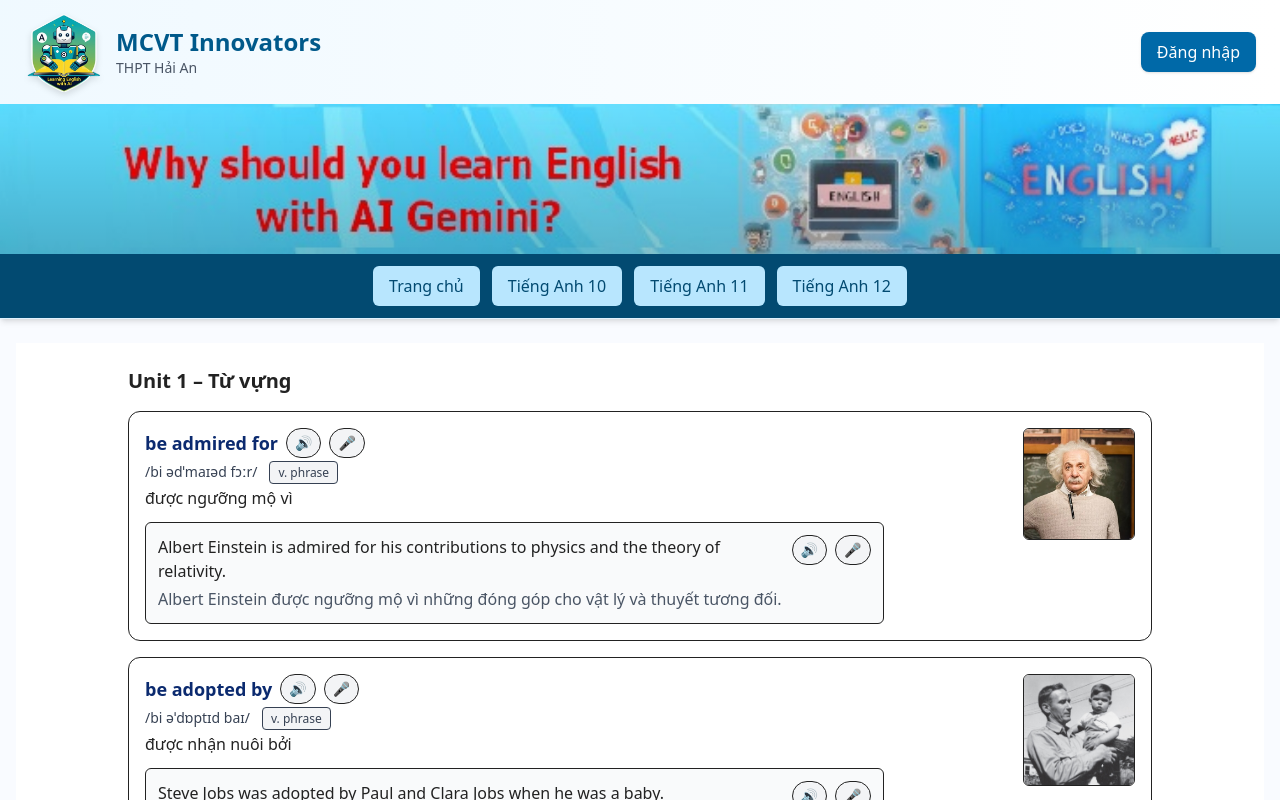
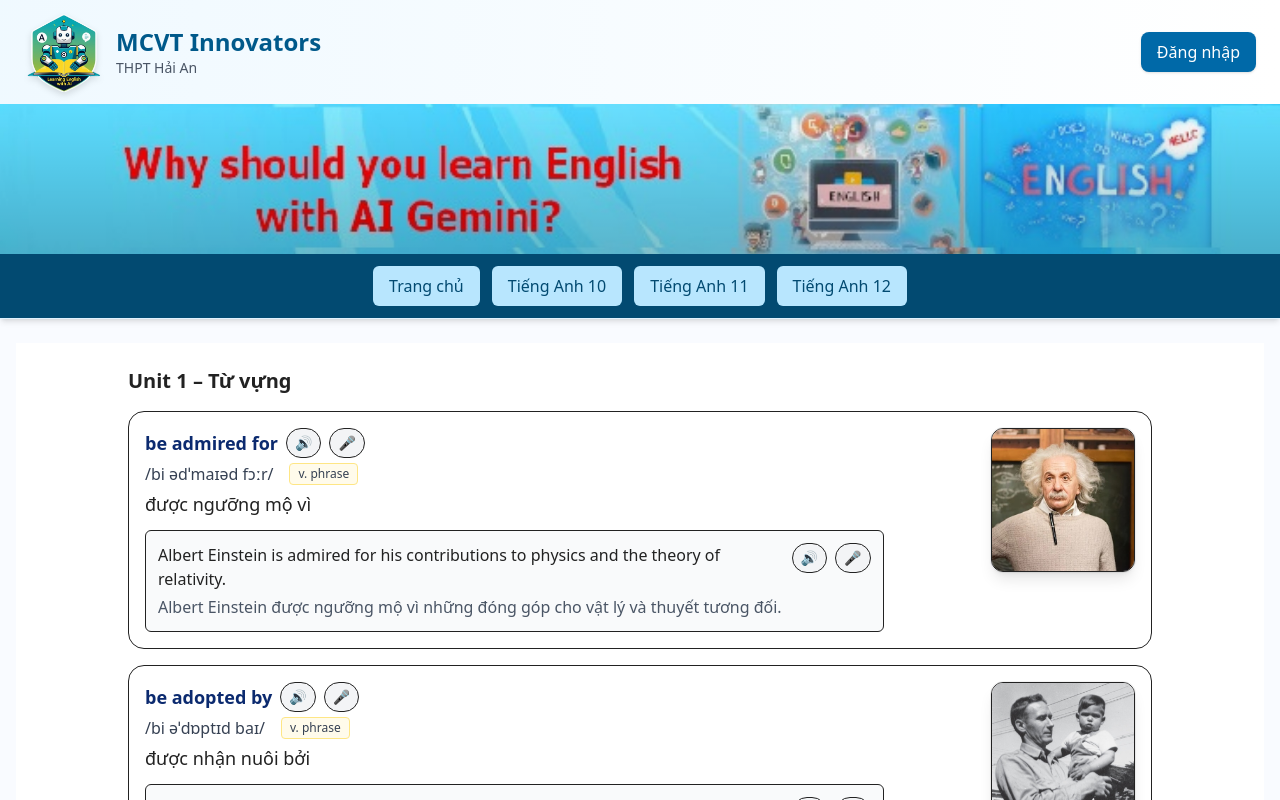
Before and after one commit to Thinit362/my-english-ai, a Next.js app: page /english-12/unit/1/vocabulary in a window 1280 px wide. Shown: the top 800 px of the page. Built offline with nearby package versions, Linux system fonts and the light colour scheme.

Commit message:
Update VocabLesson.tsx

```diff
--- a/components/VocabLesson.tsx
+++ b/components/VocabLesson.tsx
@@ -11,7 +11,7 @@ export type VocabItem = {
   vi: string;
   exampleEn?: string;
   exampleVi?: string;
-  imageFile?: string; // "be-admired-for.jpg" hoặc URL đầy đủ
+  imageFile?: string; // "be-admired-for.jpg" hoặc URL
 };
 
 type Props = {
@@ -19,6 +19,52 @@ type Props = {
   items: VocabItem[];
   baseImagePath?: string;
 };
+
+/** ====== Ghi chú loại từ (tóm lược theo Unit 1 – TA10) ======
+ * Bạn có thể điều chỉnh nội dung cho khớp chính xác nguồn bạn dùng.
+ */
+const POS_NOTES: Record<string, string> = {
+  verb:
+    "Động từ (v.): Miêu tả hành động hoặc trạng thái (do, walk, be...). Trong câu luôn có ít nhất một động từ.",
+  "verb phrase":
+    "Cụm động từ (v. phr.): Động từ + thành phần đi kèm (do the washing-up, take out...). Hoạt động như một động từ.",
+  "phrasal verb":
+    "Cụm động từ hai/tři thành phần (phr. v.): động từ + giới/tiểu từ (take out, look after...).",
+  noun:
+    "Danh từ (n.): Chỉ người, vật, sự việc, ý niệm (family, chores...). Có thể đứng làm chủ ngữ/tân ngữ.",
+  adjective:
+    "Tính từ (adj.): Bổ nghĩa cho danh từ hoặc đứng sau các liên động từ (be, seem...).",
+  adverb:
+    "Trạng từ (adv.): Bổ nghĩa cho động từ/tính từ/toàn câu (always, usually...).",
+  preposition:
+    "Giới từ (prep.): Nối các thành phần, chỉ quan hệ (in, on, after...).",
+  pronoun:
+    "Đại từ (pron.): Thay thế cho danh từ (I, you, they, mine...).",
+  conjunction:
+    "Liên từ (conj.): Nối từ/cụm từ/mệnh đề (and, but, because...).",
+  determiner:
+    "Hạn định từ (det.): Xác định danh từ (a, an, the, this, my...).",
+  interjection:
+    "Thán từ: Từ cảm thán (oh!, wow!, hey!).",
+};
+
+// Chuẩn hoá chuỗi pos về key trong POS_NOTES
+function normalizePOS(pos?: string) {
+  if (!pos) return "";
+  const p = pos.toLowerCase().replace(/\s+/g, " ").trim();
+  if (/(^|\W)(v\.?\s*phr|v\.?\s*phrase)/.test(p)) return "verb phrase";
+  if (/(^|\W)(phr\.?\s*v|phrasal verb)/.test(p)) return "phrasal verb";
+  if (/^v/.test(p)) return "verb";
+  if (/^n/.test(p)) return "noun";
+  if (/^adj/.test(p)) return "adjective";
+  if (/^adv/.test(p)) return "adverb";
+  if (/^prep/.test(p)) return "preposition";
+  if (/^pron/.test(p)) return "pronoun";
+  if (/^conj/.test(p)) return "conjunction";
+  if (/^det/.test(p)) return "determiner";
+  if (/^interj/.test(p)) return "interjection";
+  return "";
+}
 
 /** ===== IndexedDB cache (TTS) ===== */
 const DB_NAME = "vocab-tts-db";
@@ -83,7 +129,7 @@ async function fetchTTS(text: string, voice: string): Promise<Blob> {
     body: JSON.stringify({
       text,
       languageCode: "en-US",
-      voice, // Neural2-D/F
+      voice,
       rate: 1.0,
       pitch: 0,
     }),
@@ -139,9 +185,17 @@ export default function VocabLesson({
   const [busyId, setBusyId] = useState<string | null>(null);
   const [playingId, setPlayingId] = useState<string | null>(null);
 
+  // POS popover
+  const [posOpenFor, setPosOpenFor] = useState<string | null>(null);
+
   // Practice popup state
   const [modalOpen, setModalOpen] = useState(false);
-  const [modalFor, setModalFor] = useState<{ id: string; text: string; label: string; voice: string } | null>(null);
+  const [modalFor, setModalFor] = useState<{
+    id: string;
+    text: string;
+    label: string;
+    voice: string;
+  } | null>(null);
 
   const [recUrl, setRecUrl] = useState<string | null>(null);
   const [recoding, setRecoding] = useState(false);
@@ -152,25 +206,26 @@ export default function VocabLesson({
   const [percent, setPercent] = useState<number | null>(0);
   const [modelUrl, setModelUrl] = useState<string | null>(null);
 
-  // SpeechRecognition instance (giữ lại để stop được)
+  // SpeechRecognition instance
   const srRef = useRef<any>(null);
 
   // voices
-  const VOICE_WORD = "en-US-Neural2-D";     // nam, rõ
-  const VOICE_EXAMPLE = "en-US-Neural2-F";  // nữ, tự nhiên
+  const VOICE_WORD = "en-US-Neural2-D";
+  const VOICE_EXAMPLE = "en-US-Neural2-F";
 
   useEffect(() => {
     if (typeof window !== "undefined") {
       audioRef.current = new Audio();
       setIsClient(true);
+      // đóng popover khi click ra ngoài
+      const handler = (e: MouseEvent) => {
+        const el = e.target as HTMLElement;
+        if (!el.closest?.("[data-pos-pop]")) setPosOpenFor(null);
+      };
+      window.addEventListener("click", handler);
+      return () => window.removeEventListener("click", handler);
     }
-    return () => {
-      try { audioRef.current?.pause(); } catch {}
-      urlMem.current.forEach((u) => URL.revokeObjectURL(u));
-      urlMem.current.clear();
-      // stop SR nếu còn
-      try { srRef.current?.stop?.(); } catch {}
-    };
+    return () => {};
   }, []);
 
   async function getAudioUrl(text: string, voice: string) {
@@ -194,7 +249,6 @@ export default function VocabLesson({
     if (!isClient || !text) return;
     const a = audioRef.current ?? new Audio();
 
-    // toggle stop
     if (playingId === id && !a.paused) {
       a.pause();
       a.currentTime = 0;
@@ -232,13 +286,17 @@ export default function VocabLesson({
     }
   }
 
-  async function openPractice(id: string, text: string, label: string, voice: string) {
+  async function openPractice(
+    id: string,
+    text: string,
+    label: string,
+    voice: string
+  ) {
     setModalFor({ id, text, label, voice });
     setRecUrl(null);
     setSaid("");
-    setPercent(0);      // luôn hiển thị 0% khi mở
+    setPercent(0);
     setModalOpen(true);
-    // âm mẫu
     try {
       const url = await getAudioUrl(text, voice);
       setModelUrl(url);
@@ -250,7 +308,8 @@ export default function VocabLesson({
   /** ===== Recording + Auto scoring ===== */
   function setupSR(lang = "en-US") {
     const SR: any =
-      (window as any).SpeechRecognition || (window as any).webkitSpeechRecognition;
+      (window as any).SpeechRecognition ||
+      (window as any).webkitSpeechRecognition;
     if (!SR) return null;
     const r = new SR();
     r.lang = lang;
@@ -261,33 +320,32 @@ export default function VocabLesson({
 
   async function startRecord() {
     if (!modalFor) return;
-    // reset kết quả
     setSaid("");
     setPercent(0);
 
-    // SR
     const r = setupSR("en-US");
     if (!r) {
-      alert("Trình duyệt chưa hỗ trợ chấm điểm bằng giọng nói (SpeechRecognition). Vui lòng dùng Chrome/Edge.");
+      alert(
+        "Trình duyệt chưa hỗ trợ chấm điểm bằng giọng nói. Vui lòng dùng Chrome/Edge."
+      );
     } else {
       srRef.current = r;
       r.onresult = (e: any) => {
         const saidText = e.results[0][0].transcript || "";
         setSaid(saidText);
       };
-      r.onerror = () => {/* im lặng */};
+      r.onerror = () => {};
       r.onend = () => {
-        // khi SR tự end, nếu đã có bản ghi audio, chấm điểm ngay
         if (modalFor && said !== undefined) {
           const raw = Math.round(score(modalFor.text, said) * 100);
-          const pct = Math.max(0, Math.min(100, raw));
-          setPercent(pct);
+          setPercent(Math.max(0, Math.min(100, raw)));
         }
       };
-      try { r.start(); } catch {}
+      try {
+        r.start();
+      } catch {}
     }
 
-    // ghi âm local để nghe lại
     const stream = await navigator.mediaDevices.getUserMedia({ audio: true });
     const m = new MediaRecorder(stream);
     mediaRef.current = m;
@@ -297,14 +355,13 @@ export default function VocabLesson({
       const blob = new Blob(chunksRef.current, { type: "audio/webm" });
       setRecUrl(URL.createObjectURL(blob));
       stream.getTracks().forEach((t) => t.stop());
-
-      // Auto score tại thời điểm dừng (nếu SR có kết quả -> said đã được set)
       if (modalFor) {
         const raw = Math.round(score(modalFor.text, said) * 100);
-        const pct = Math.max(0, Math.min(100, raw));
-        setPercent(pct);
+        setPercent(Math.max(0, Math.min(100, raw)));
       }
-      try { srRef.current?.stop?.(); } catch {}
+      try {
+        srRef.current?.stop?.();
+      } catch {}
     };
     m.start();
     setRecoding(true);
@@ -315,7 +372,6 @@ export default function VocabLesson({
     setRecoding(false);
   }
 
-  /** style helpers for % block */
   function pctColor(p: number | null | undefined) {
     if (p == null) return "text-gray-500";
     const v = Number(p);
@@ -324,7 +380,8 @@ export default function VocabLesson({
     return "text-red-600";
   }
   function messageFor(p: number | null | undefined) {
-    if (p == null) return "Nhấn Ghi âm rồi đọc lại câu ở trên để luyện và được hệ thống chấm điểm.";
+    if (p == null)
+      return "Nhấn Ghi âm rồi đọc lại câu ở trên để luyện và được hệ thống chấm điểm.";
     if (p >= 90) return "Bạn rất xuất sắc. Cố gắng phát huy nhé!";
     if (p >= 70) return "Bạn làm khá tốt. Cố gắng hơn nữa nhé!";
     return "Bạn hãy luyện lại để đạt điểm cao hơn nhé!";
@@ -343,23 +400,28 @@ export default function VocabLesson({
         const isBusy = busyId === it.id;
         const isPlaying = playingId === it.id;
 
+        const posKey = normalizePOS(it.pos);
+        const posNote = posKey ? POS_NOTES[posKey] : "";
+
         return (
           <div
             key={it.id}
-            className={`p-4 border rounded-xl bg-white transition ${isPlaying ? "ring-2 ring-blue-500 bg-blue-50" : ""}`}
+            className={`relative p-4 border rounded-2xl bg-white transition ${
+              isPlaying ? "ring-2 ring-blue-500 bg-blue-50" : ""
+            }`}
           >
             <div className="grid grid-cols-12 gap-4">
-              {/* Ảnh minh hoạ (góc phải) */}
+              {/* Ảnh minh hoạ (góc phải – nổi) */}
               <div className="order-2 col-span-12 md:col-span-3 md:order-2 flex justify-end">
                 {imgSrc ? (
                   <img
                     src={imgSrc}
                     alt={it.word}
-                    className="w-28 h-28 object-cover rounded-md border"
+                    className="w-full md:w-36 h-40 md:h-36 object-cover rounded-xl border shadow-lg ring-1 ring-black/5"
                     loading="lazy"
                   />
                 ) : (
-                  <div className="w-28 h-28 rounded-md border grid place-items-center text-xs text-gray-400">
+                  <div className="w-full md:w-36 h-36 rounded-xl border grid place-items-center text-xs text-gray-400">
                     No image
                   </div>
                 )}
@@ -382,7 +444,9 @@ export default function VocabLesson({
                     🔊
                   </button>
                   <button
-                    onClick={() => openPractice(it.id, it.word, "Từ vựng", VOICE_WORD)}
+                    onClick={() =>
+                      openPractice(it.id, it.word, "Từ vựng", VOICE_WORD)
+                    }
                     className="rounded-full border px-2 py-1 text-sm bg-gray-100 hover:bg-gray-200"
                     title="Luyện nói"
                   >
@@ -390,30 +454,56 @@ export default function VocabLesson({
                   </button>
                 </div>
 
-                <div className="mt-1 text-sm text-gray-700">
-                  {it.ipa && <span className="mr-3">{it.ipa}</span>}
+                {/* IPA + POS (tăng cỡ chữ + popover) */}
+                <div className="mt-1 text-gray-700 flex items-center gap-2 flex-wrap">
+                  {it.ipa && <span className="mr-2 text-base">{it.ipa}</span>}
                   {it.pos && (
-                    <span className="px-2 py-0.5 text-xs rounded bg-gray-100 border">
+                    <span
+                      data-pos-pop
+                      onClick={(e) => {
+                        e.stopPropagation();
+                        setPosOpenFor((v) => (v === it.id ? null : it.id));
+                      }}
+                      className="relative cursor-pointer select-none px-2 py-0.5 text-xs rounded bg-amber-50 border border-amber-200 hover:bg-amber-100"
+                      title="Nhấp để xem ghi chú loại từ"
+                    >
                       {it.pos}
+                      {posNote && posOpenFor === it.id && (
+                      <div
+                      className="ta-popover absolute z-20 mt-2 left-0 w-72 md:w-80 p-3 text-sm leading-relaxed"
+                      style={{ ['--ta-arrow-left' as any]: '1.25rem' }}  // tuỳ chỉnh vị trí mũi tên
+                      role="tooltip"
+                  >
+                      <div className="font-semibold mb-1">Ghi chú loại từ</div>
+                      <div className="text-gray-700">{posNote}</div>
+                      </div>
+                    )}
                     </span>
                   )}
                 </div>
 
-                <div className="mt-1">{it.vi}</div>
+                {/* Nghĩa tiếng Việt — tăng cỡ chữ */}
+                <div className="mt-1 text-lg">{it.vi}</div>
 
                 {(it.exampleEn || it.exampleVi) && (
                   <div className="mt-3 rounded-md bg-gray-50 border p-3">
                     <div className="flex items-start gap-2">
                       <div className="flex-1">
-                        {it.exampleEn && <div className="font-medium">{it.exampleEn}</div>}
+                        {it.exampleEn && (
+                          <div className="font-medium">{it.exampleEn}</div>
+                        )}
                         {it.exampleVi && (
-                          <div className="text-gray-600 mt-1">{it.exampleVi}</div>
+                          <div className="text-gray-600 mt-1">
+                            {it.exampleVi}
+                          </div>
                         )}
                       </div>
                       {it.exampleEn && (
                         <div className="flex gap-2">
                           <button
-                            onClick={() => play(it.exampleEn!, it.id + ":ex", VOICE_EXAMPLE)}
+                            onClick={() =>
+                              play(it.exampleEn!, it.id + ":ex", VOICE_EXAMPLE)
+                            }
                             className="rounded-full border px-2 py-1 text-sm bg-gray-100 hover:bg-gray-200"
                             title="Nghe câu ví dụ"
                           >
@@ -421,7 +511,12 @@ export default function VocabLesson({
                           </button>
                           <button
                             onClick={() =>
-                              openPractice(it.id + ":ex", it.exampleEn!, "Câu ví dụ", VOICE_EXAMPLE)
+                              openPractice(
+                                it.id + ":ex",
+                                it.exampleEn!,
+                                "Câu ví dụ",
+                                VOICE_EXAMPLE
+                              )
                             }
                             className="rounded-full border px-2 py-1 text-sm bg-gray-100 hover:bg-gray-200"
                             title="Luyện nói câu ví dụ"
@@ -447,13 +542,17 @@ export default function VocabLesson({
             <div className="flex items-center justify-between px-4 py-3 border-b">
               <div className="font-semibold">
                 Luyện nói – {modalFor.label}:{" "}
-                <span className="text-[var(--navy,#0f172a)]">{modalFor.text}</span>
+                <span className="text-[var(--navy,#0f172a)]">
+                  {modalFor.text}
+                </span>
               </div>
               <button
                 className="rounded-full border w-8 h-8 grid place-items-center bg-gray-50 hover:bg-gray-100"
                 onClick={() => {
                   setModalOpen(false);
-                  try { srRef.current?.stop?.(); } catch {}
+                  try {
+                    srRef.current?.stop?.();
+                  } catch {}
                   if (recoding) stopRecord();
                 }}
                 aria-label="Close"
@@ -468,13 +567,15 @@ export default function VocabLesson({
                 <div className="flex">
                   <div className="w-32 min-w-[8rem] bg-gray-50 border-r p-3">
                     <div className="text-xs text-gray-500">Bạn đạt</div>
-                    <div className={`mt-1 text-4xl font-extrabold leading-none ${pctColor(percent)}`}>
+                    <div
+                      className={`mt-1 text-4xl font-extrabold leading-none ${pctColor(
+                        percent
+                      )}`}
+                    >
                       {(percent ?? 0).toFixed(0)}%
                     </div>
                   </div>
-                  <div className="flex-1 p-3 text-sm">
-                    {modalFor.text}
-                  </div>
+                  <div className="flex-1 p-3 text-sm">{modalFor.text}</div>
                 </div>
               </div>
             </div>
@@ -489,15 +590,20 @@ export default function VocabLesson({
                 <button
                   onClick={async () => {
                     if (!modelUrl) {
-                      const u = await getAudioUrl(modalFor.text, modalFor.voice);
+                      const u = await getAudioUrl(
+                        modalFor.text,
+                        modalFor.voice
+                      );
                       setModelUrl(u);
                     }
                     const a = new Audio(modelUrl || "");
                     try {
                       const AC: any =
-                        (window as any).AudioContext || (window as any).webkitAudioContext;
+                        (window as any).AudioContext ||
+                        (window as any).webkitAudioContext;
                       if (AC) {
-                        const ctx = ((window as any).__vocabCtx2 ||= new AC());
+                        const ctx =
+                          ((window as any).__vocabCtx2 ||= new AC());
                         if (ctx.state === "suspended") await ctx.resume();
                       }
                     } catch {}
```
